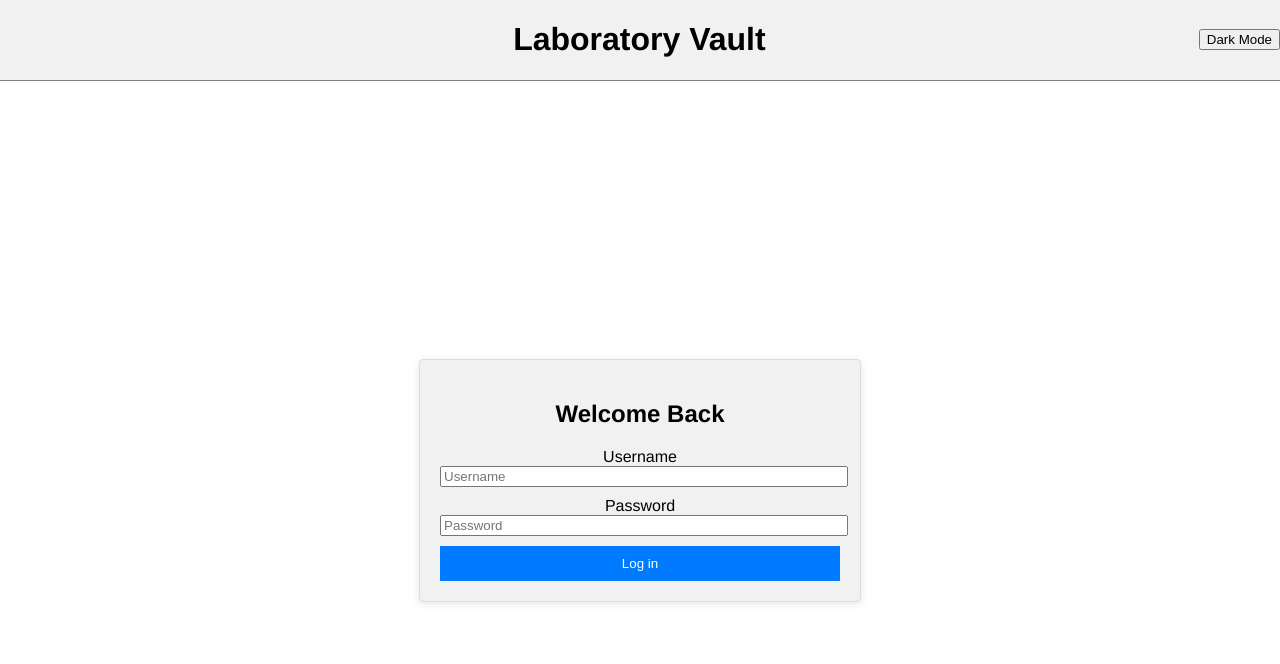
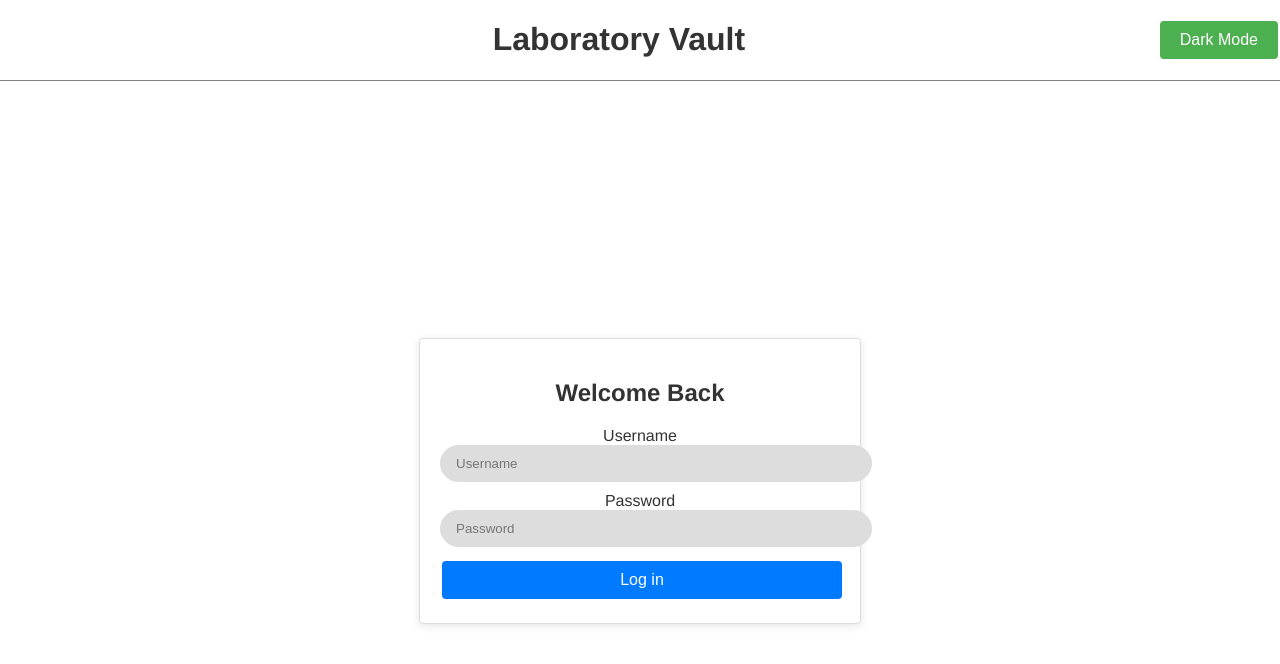
Before and after one commit to Conava/labserver, a Vue app in the folder client/: page / in a window 1280 px wide. Shown: the top 664 px of the page. Built offline with nearby package versions, Linux system fonts and the light colour scheme.

Commit message:
Updated the site theme

```diff
--- a/client/src/assets/theme.css
+++ b/client/src/assets/theme.css
@@ -1,19 +1,36 @@
 /* Define your light theme colors */
 :root {
   --background-color: white;
-  --text-color: black;
-  --card-background-color: #f1f1f1;
   --card-border-color: #ddd;
-  --header-background-color: #f1f1f1;
+  --text-color: #333333; /* Dark Grey */
+  --card-background-color: #ffffff; /* White */
+  --card-text-color: #333333; /* Dark Grey */
+  --button-background-color: #4CAF50; /* Green */
+  --button-text-color: white;
+  --button-hover-background-color: #45a049; /* Darker Green */
+  --button-hover-text-color: white;
+  --input-text-color: #333333; /* Dark Grey */
+  --input-border-color: #ddd;
+  --accent-color: #007BFF; /* Light Blue */
+  --input-background-color: #dddddd; /* Light Grey */
 }
 
 /* Define your dark theme colors */
 body.dark-mode {
   --background-color: #1a1a1a;
-  --text-color: #f5f5f5;
-  --card-background-color: #2e2e2e;
   --card-border-color: #555;
-    --header-background-color: #2e2e2e;
+  --header-background-color: #333333; /* Dark Grey */
+  --text-color: #f0f0f0; /* Light Grey */
+  --card-background-color: #444444; /* Slightly Lighter Dark Grey */
+  --card-text-color: #f0f0f0; /* Light Grey */
+  --button-background-color: #555555; /* Dark Grey */
+  --button-text-color: #f0f0f0; /* Light Grey */
+  --button-hover-background-color: #333333; /* Darker Grey */
+  --button-hover-text-color: #f0f0f0; /* Light Grey */
+  --input-text-color: #f0f0f0; /* Light Grey */
+  --input-border-color: #555;
+  --accent-color: #375a7f; /* Dark Blue */
+  --input-background-color: #333333; /* Dark Grey */
 }
 
 body {
@@ -50,3 +67,36 @@ html, body {
   border-radius: 4px;
   box-shadow: 0 2px 8px rgba(0, 0, 0, 0.1);
 }
+
+button {
+  background-color: var(--button-background-color);
+  color: var(--button-text-color);
+  border: none;
+  padding: 10px 20px;
+  text-align: center;
+  text-decoration: none;
+  display: inline-block;
+  font-size: 16px;
+  margin: 4px 2px;
+  cursor: pointer;
+  border-radius: 4px;
+  transition-duration: 0.4s;
+}
+
+button:hover {
+  background-color: var(--button-hover-background-color);
+  color: var(--button-hover-text-color);
+}
+input {
+  background-color: var(--input-background-color);
+  color: var(--input-text-color);
+  border: 1px solid var(--input-border-color);
+  border-radius: 20px; /* Rounded corners */
+  padding: 10px 15px; /* Padding inside the input field */
+  outline: none; /* Remove the default browser outline */
+  transition: border-color 0.3s ease; /* Smooth transition for border color */
+}
+
+input:focus {
+  border-color: var(--accent-color); /* Change border color on focus */
+}
```
